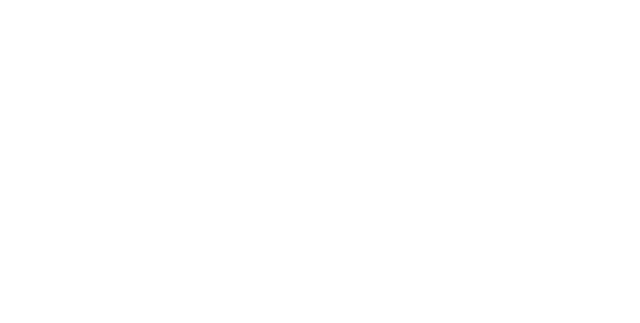
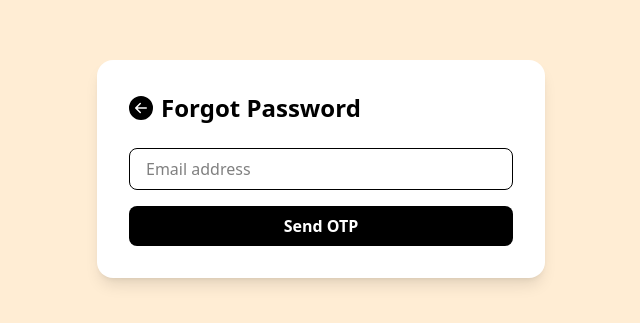
Before and after one commit to shohelrana2002/shop-sphere-client-mern, a React (Vite) app: page /forgot-password in a window 1280 px wide. Before the commit this address had no page. Shown: the part 231-554 px from the top of the page, without its empty margins (319-959 px from the left). Built offline with nearby package versions, Linux system fonts and the light colour scheme.

Commit message:
Forgot password add

```diff
--- a/src/App.jsx
+++ b/src/App.jsx
@@ -2,12 +2,14 @@
 import "./index.css";
 import SignUp from "./pages/SignUp";
 import SignIn from "./pages/SignIn";
+import ForgotPassword from "./pages/ForgotPassword";
 export const serverURL = "http://localhost:3000";
 function App() {
   return (
     <Routes>
       <Route path="/signup" element={<SignUp />} />
       <Route path="/signin" element={<SignIn />} />
+      <Route path="/forgot-password" element={<ForgotPassword />} />
     </Routes>
   );
 }
--- /dev/null
+++ b/src/pages/ForgotPassword.jsx
@@ -0,0 +1,216 @@
+import React, { useState } from "react";
+import { BsArrowLeftCircleFill } from "react-icons/bs";
+import { AiOutlineEye, AiOutlineEyeInvisible } from "react-icons/ai";
+import { useNavigate } from "react-router";
+import axios from "axios";
+import { serverURL } from "../App";
+import toast from "react-hot-toast";
+
+const ForgotPassword = () => {
+  const [step, setStep] = useState(1);
+  const [show, setShow] = useState(false);
+  const [loading, setLoading] = useState(false);
+
+  const [email, setEmail] = useState("");
+  const [otp, setOtp] = useState("");
+  const [newPassword, setNewPassword] = useState("");
+  const [confirmPassword, setConfirmPassword] = useState("");
+  const [error, setError] = useState("");
+
+  const navigate = useNavigate();
+
+  /* STEP 1 → Send OTP */
+  const handleSendOtp = async () => {
+    if (!email) {
+      return setError("Email is required");
+    }
+
+    try {
+      setLoading(true);
+      const res = await axios.post(
+        `${serverURL}/api/auth/otp-send`,
+        { email },
+        { withCredentials: true }
+      );
+      toast.success(res?.data?.message || "OTP sent to your email");
+      setError("");
+      setStep(2);
+    } catch (err) {
+      setError(err.response?.data?.message || "Failed to send OTP");
+    } finally {
+      setLoading(false);
+    }
+  };
+
+  /* STEP 2 → Verify OTP */
+  const handleVerifyOtp = async () => {
+    if (otp.length !== 6) {
+      return setError("OTP must be 6 digits");
+    }
+
+    try {
+      setLoading(true);
+      await axios.post(
+        `${serverURL}/api/auth/verify-otp`,
+        { email, otp },
+        { withCredentials: true }
+      );
+      setError("");
+      setStep(3);
+    } catch (err) {
+      setError(err.response?.data?.message || "Invalid or expired OTP");
+    } finally {
+      setLoading(false);
+    }
+  };
+
+  /* STEP 3 → Reset Password */
+  const handleResetPassword = async () => {
+    if (newPassword.length < 6) {
+      return setError("Password must be at least 6 characters");
+    }
+    if (newPassword !== confirmPassword) {
+      return setError("Passwords do not match");
+    }
+
+    try {
+      setLoading(true);
+      await axios.post(
+        `${serverURL}/api/auth/reset-password`,
+        { email, newPassword },
+        { withCredentials: true }
+      );
+      toast.success("Password reset successful");
+      navigate("/signIn");
+    } catch (err) {
+      setError(err.response?.data?.message || "Failed to reset password");
+    } finally {
+      setLoading(false);
+    }
+  };
+
+  return (
+    <div className="min-h-screen flex items-center justify-center bg-orange-100 p-4">
+      <div className="w-full max-w-md bg-white p-8 rounded-2xl shadow-lg">
+        {/* Header */}
+        <div className="flex items-center gap-2 mb-6">
+          <BsArrowLeftCircleFill
+            size={24}
+            className="cursor-pointer hover:text-orange-800"
+            onClick={() => navigate("/signIn")}
+          />
+          <h4 className="text-2xl font-bold">Forgot Password</h4>
+        </div>
+
+        {/* Error */}
+        {error && (
+          <p className="text-red-500 text-sm text-center mb-3">{error}</p>
+        )}
+
+        {/* STEP 1 */}
+        {step === 1 && (
+          <>
+            <input
+              type="email"
+              placeholder="Email address"
+              value={email}
+              onChange={(e) => {
+                setEmail(e.target.value);
+                setError("");
+              }}
+              className="w-full px-4 py-2 border rounded-lg mb-4"
+            />
+            <Button
+              loading={loading}
+              text="Send OTP"
+              loadingText="Sending OTP..."
+              onClick={handleSendOtp}
+            />
+          </>
+        )}
+
+        {/* STEP 2 */}
+        {step === 2 && (
+          <>
+            <input
+              type="text"
+              placeholder="6 digit OTP"
+              value={otp}
+              maxLength={6}
+              onChange={(e) => {
+                setOtp(e.target.value.replace(/\D/g, ""));
+                setError("");
+              }}
+              className="w-full px-4 py-2 border rounded-lg mb-4"
+            />
+            <Button
+              loading={loading}
+              text="Verify OTP"
+              loadingText="Verifying OTP..."
+              onClick={handleVerifyOtp}
+            />
+          </>
+        )}
+
+        {/* STEP 3 */}
+        {step === 3 && (
+          <>
+            <div className="relative mb-4">
+              <input
+                type={show ? "text" : "password"}
+                placeholder="New password"
+                value={newPassword}
+                onChange={(e) => {
+                  setNewPassword(e.target.value);
+                  setError("");
+                }}
+                className="w-full px-4 py-2 border rounded-lg"
+              />
+              <span
+                onClick={() => setShow(!show)}
+                className="absolute right-3 top-2.5 cursor-pointer"
+              >
+                {show ? <AiOutlineEyeInvisible /> : <AiOutlineEye />}
+              </span>
+            </div>
+
+            <input
+              type={show ? "text" : "password"}
+              placeholder="Confirm password"
+              value={confirmPassword}
+              onChange={(e) => {
+                setConfirmPassword(e.target.value);
+                setError("");
+              }}
+              className="w-full px-4 py-2 border rounded-lg mb-4"
+            />
+
+            <Button
+              loading={loading}
+              text="Reset Password"
+              loadingText="Resetting..."
+              onClick={handleResetPassword}
+            />
+          </>
+        )}
+      </div>
+    </div>
+  );
+};
+
+/* Reusable Button */
+const Button = ({ loading, onClick, text, loadingText }) => (
+  <button
+    disabled={loading}
+    onClick={onClick}
+    className={`w-full py-2 rounded-lg font-semibold transition ${
+      loading
+        ? "bg-gray-400 cursor-not-allowed"
+        : "bg-black text-white hover:brightness-110"
+    }`}
+  >
+    {loading ? loadingText : text}
+  </button>
+);
+
+export default ForgotPassword;
--- a/src/pages/SignIn.jsx
+++ b/src/pages/SignIn.jsx
@@ -139,11 +139,11 @@
             </div>
 
             {/* Forgot Password */}
-            <div className="text-right">
-              <span className="text-accent cursor-pointer hover:underline">
+            <Link to={"/forgot-password"} className="text-right">
+              <span className="text-black cursor-pointer hover:underline">
                 Forgot password?
               </span>
-            </div>
+            </Link>
 
             {/* Login Button */}
             <motion.button
```
